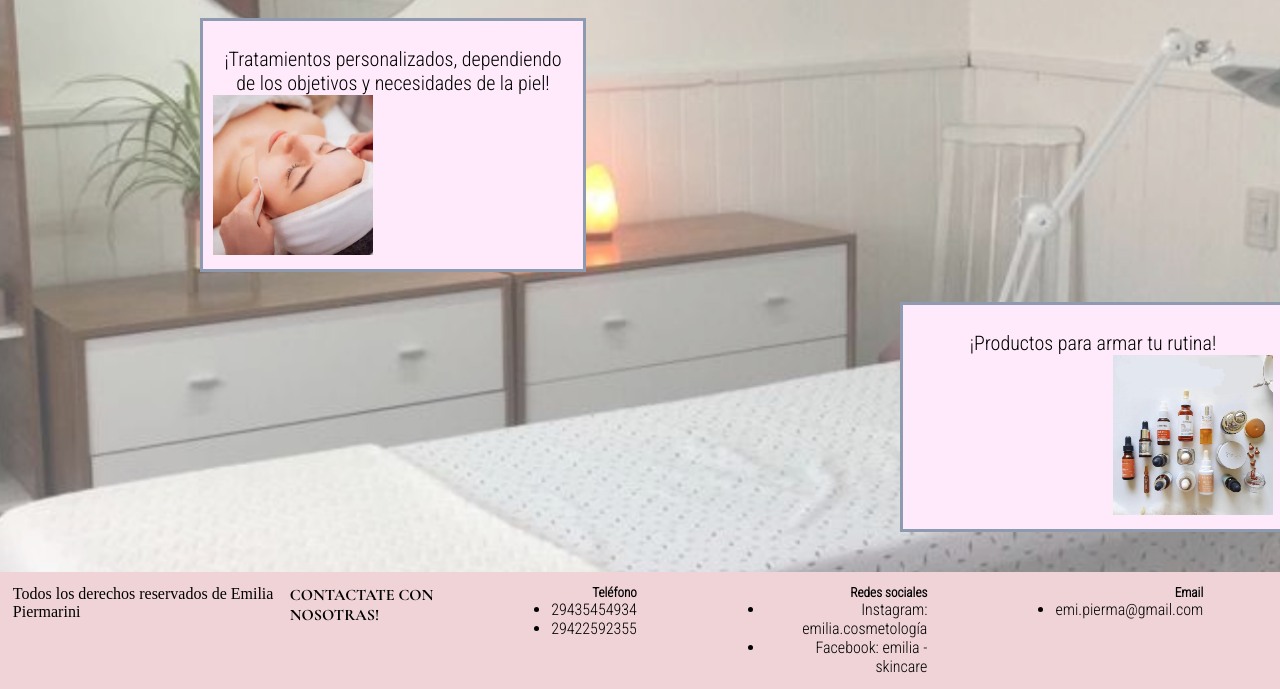
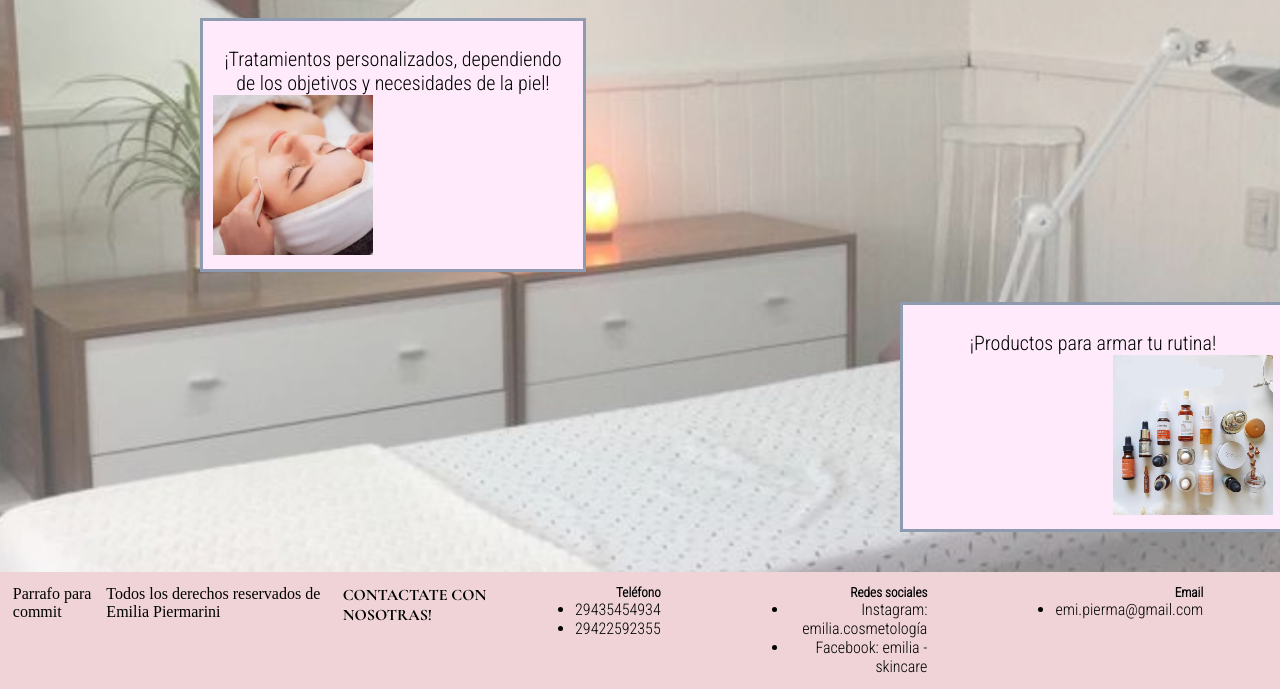
Before and after one commit to EmiPierma/PF-Piermarini, a plain HTML site: page index.html in a window 1280 px wide. Shown: the part 340-1029 px from the top of the page. Drawn offline with nearby package versions, Linux system fonts and the light colour scheme; files whose address does not match are found by name.

Commit message:
prueba para movernos en commits

```diff
--- a/index.html
+++ b/index.html
@@ -50,6 +50,7 @@
     </section>
 
      <footer class="footer">
+        <p>Parrafo para commit</p>
             <p>Todos los derechos reservados de Emilia Piermarini</p>
             <h4 class="footer__titulo">CONTACTATE CON NOSOTRAS!</h4>
             <div class="footer__contacto">
```
